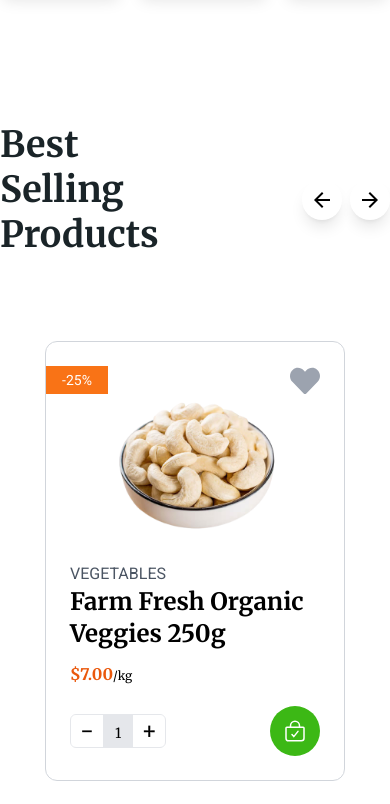
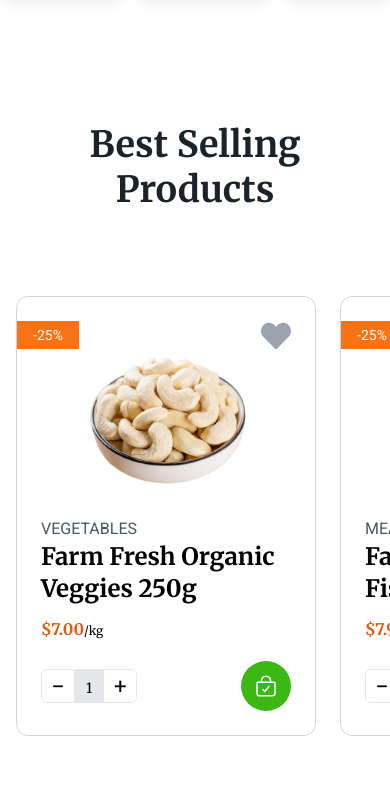
Before and after one commit to thujuli/grocery_vite, a React (Vite) app: page / in a window 390 px wide. Shown: the part 1860-2664 px from the top of the page. Built offline with nearby package versions, Linux system fonts and the light colour scheme; a web font is replaced by a local one.

Commit message:
refactor: Responsive design section best products for mobile (#43)

```diff
--- a/src/components/CardProduct.jsx
+++ b/src/components/CardProduct.jsx
@@ -11,7 +11,7 @@ function CardProduct(props) {
 
   return (
     <div
-      className={`relative max-w-[300px] p-6 rounded-xl bg-white hover:cursor-pointer ${
+      className={`relative min-w-[300px] max-w-[350px] p-6 rounded-xl bg-white hover:cursor-pointer ${
         border === true ? "border border-gray-300" : ""
       }`}
     >
--- a/src/views/BestProducts.jsx
+++ b/src/views/BestProducts.jsx
@@ -10,19 +10,19 @@ function BestProducts() {
   return (
     <section id="best-products" className="my-8 py-8">
       <Container>
-        <div className="flex justify-between items-center pb-16">
-          <div className="w-1/2">
-            <h4 className="mb-5 text-4xl font-bold leading-tight text-[#1a2428]">
+        <div className="flex justify-between items-center pb-16 px-4 md:px-0">
+          <div className="w-full md:w-1/2">
+            <h4 className="mb-5 text-4xl font-bold leading-tight text-[#1a2428] text-center md:text-start">
               Best Selling Products
             </h4>
           </div>
-          <div className="flex">
-            <ButtonCircle id='best-product' direction='left' />
+          <div className="hidden md:flex">
+            <ButtonCircle id="best-product" direction="left" />
             <div className="w-2"></div>
-            <ButtonCircle id='best-product' direction='right' />
+            <ButtonCircle id="best-product" direction="right" />
           </div>
         </div>
-        <div className="mb-3 pb-3 grid grid-cols-1 sm:grid-cols-2 lg:grid-cols-4 gap-6 justify-items-center justify-content-center">
+        <div className="mb-3 pb-3 flex px-4 md:px-0 gap-6 overflow-x-scroll md:overflow-x-auto">
           <CardProduct
             imgUrl={nuts}
             ImgAlt="Product Name"
```
